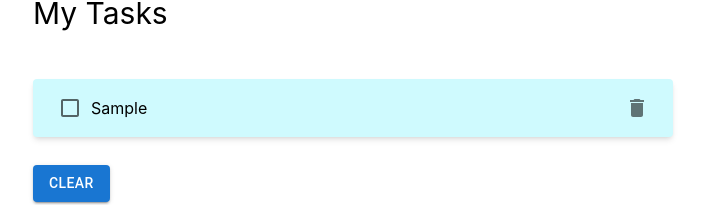
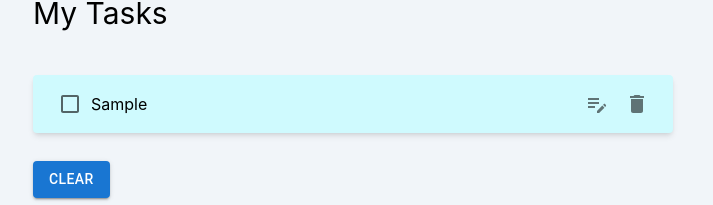
Before and after one commit to PrasannaVigneswari/NextrowTask1, a React (Create React App) app: page /Todo-list in a window 1280 px wide. Both pictures are taken after typing "Sample" into the empty fields and a click on the button "ADD". Shown: the part 369-574 px from the top of the page, without its empty margins (7-720 px from the left). Built offline with nearby package versions, Linux system fonts and the light colour scheme.

Commit message:
updated clearbutton and edit

```diff
--- a/src/Components/Todolist/Todolist.js
+++ b/src/Components/Todolist/Todolist.js
@@ -1,9 +1,16 @@
 import React, { useState, useEffect } from "react";
 import { useLocation } from "react-router-dom";
-import {TextField,Button,List,ListItem,Checkbox,IconButton,} from "@mui/material";
+import {
+  TextField,
+  Button,
+  List,
+  ListItem,
+  Checkbox,
+  IconButton,
+} from "@mui/material";
 import { AddCircle, Delete as DeleteIcon } from "@mui/icons-material";
+import EditNoteIcon from "@mui/icons-material/EditNote";
 import ConfirmationDialog from "../../utils/ConfirmationDialog";
-
 const Todolist = () => {
   const location = useLocation();
   const searchParams = new URLSearchParams(location.search);
@@ -13,25 +20,33 @@ const Todolist = () => {
   const [todos, setTodos] = useState([]);
   const [newTodo, setNewTodo] = useState("");
   const [error, setError] = useState("");
-  const [isConfirmationDialogOpen, setIsConfirmationDialogOpen] =useState(false);
+  const [isConfirmationDialogOpen, setIsConfirmationDialogOpen] =
+    useState(false);
   const [deleteConfirmationOpen, setDeleteConfirmationOpen] = useState(false);
   const [deleteIndex, setDeleteIndex] = useState(null);
+  const [editMode, setEditMode] = useState(false);
+  const [editIndex, setEditIndex] = useState(null);
+  const [editContent, setEditContent] = useState("");
+  const [editConfirmationOpen, setEditConfirmationOpen] = useState(false);
 
-  // Load tasks from local storage
   useEffect(() => {
     if (localStorage.getItem("localTasks")) {
       const storedList = JSON.parse(localStorage.getItem("localTasks"));
+
       setTodos(storedList);
       setIdCounter(storedList.length);
     }
   }, []);
 
-  // Save tasks to local storage
   const saveTasks = (tasks) => {
     localStorage.setItem("localTasks", JSON.stringify(tasks));
   };
 
-  // Add a new task
+  const handleNewTodoChange = (e) => {
+    setNewTodo(e.target.value);
+    setError("");
+  };
+
   const addTodo = () => {
     if (newTodo.trim() === "") {
       setError("Task cannot be empty");
@@ -55,20 +70,13 @@ const Todolist = () => {
     setIdCounter(idCounter + 1);
     saveTasks([...todos, newTask]);
   };
-
-  // Handle changes in the new task input
-  const handleNewTodoChange = (e) => {
-    setNewTodo(e.target.value);
-    setError("");
-  };
-
-  // Toggle task completion
   const toggleCompletion = (index) => {
     const updatedTodos = [...todos];
     updatedTodos[index].completed = !updatedTodos[index].completed;
     setTodos(updatedTodos);
     saveTasks(updatedTodos);
   };
+
   const openDeleteConfirmation = (index) => {
     setDeleteConfirmationOpen(true);
     setDeleteIndex(index);
@@ -93,19 +101,46 @@ const Todolist = () => {
     setIsConfirmationDialogOpen(false);
   };
 
+  const openEditConfirmation = (index) => {
+    setEditIndex(index);
+    setEditMode(true);
+    setEditConfirmationOpen(true); // Open the edit confirmation dialog
+    setEditContent(todos[index].title);
+  };
+
+  const handleEditConfirmation = () => {
+    if (editContent.trim() === "") {
+      setError("Task cannot be empty");
+      return;
+    }
+
+    // Update the task's title with the edited content
+    const updatedTodos = [...todos];
+    updatedTodos[editIndex].title = editContent;
+
+    // Add the updated todos to the state
+    setTodos(updatedTodos);
+
+    // Save the updated tasks to local storage and reset edit state
+    saveTasks(updatedTodos);
+    setEditMode(false);
+    setEditIndex(null);
+    setEditContent("");
+    setNewTodo(editContent); // Set the edited content as the new todo
+  };
+
   return (
-    <div className="p-10 h-screen">
+    <div className="p-10 h-screen bg-slate-100">
       <h1 className="text-4xl font-serif font-semibold text-sky-800 text-center">
-        Hi, {name}
+        Hi,{name}
       </h1>
       <h1 className="text-4xl text-center font-serif mt-8">Todos</h1>
       <h2 className="text-3xl mt-10">Create Task</h2>
-
       <div className="flex gap-4 mt-10">
         <TextField
           label="Add a new todo"
+          sx={{ width: "350px" }}
           variant="outlined"
-          sx={{ width: "350px" }}
           value={newTodo}
           onChange={handleNewTodoChange}
         />
@@ -117,16 +152,14 @@ const Todolist = () => {
         >
           Add
         </Button>
-
       </div>
       {error && <p className="text-red-500 mt-2">{error}</p>}
-
       <h4 className="text-3xl mt-10 mb-5">My Tasks</h4>
       <List>
         {todos.map((todo, index) => (
           <ListItem
             key={todo.id}
-            className="flex items-center bg-cyan-100 rounded mt-5 shadow-md max-w-screen-sm"
+            className={`flex items-center bg-cyan-100 mt-4 shadow-md rounded max-w-screen-sm`}
           >
             <Checkbox
               onClick={() => toggleCompletion(index)}
@@ -134,6 +167,28 @@ const Todolist = () => {
             />
             <span>{todo.title}</span>
             <div className="ml-auto">
+              {editIndex === index && editMode ? (
+                <IconButton onClick={handleEditConfirmation}>
+                  {" "}
+                  <EditNoteIcon />
+                </IconButton>
+              ) : (
+                <IconButton onClick={() => openEditConfirmation(index)}>
+                  {" "}
+                  <EditNoteIcon />
+                </IconButton>
+              )}
+              <ConfirmationDialog
+                open={editMode} // Use editMode to control the dialog's open state
+                onClose={() => {
+                  setEditMode(false); // Close the dialog
+                  setEditContent(""); // Reset the edit content
+                }}
+                onConfirm={handleEditConfirmation}
+                title="Confirm Edit"
+                content="Are you sure you want to edit this task?"
+              />
+
               <IconButton onClick={() => openDeleteConfirmation(index)}>
                 {" "}
                 <DeleteIcon />
@@ -154,6 +209,7 @@ const Todolist = () => {
         variant="contained"
         sx={{ marginTop: "20px" }}
         onClick={clearTodos}
+        disabled={todos.length === 0}
       >
         Clear
       </Button>
@@ -167,5 +223,4 @@ const Todolist = () => {
     </div>
   );
 };
-
 export default Todolist;
--- a/src/utils/ConfirmationDialog.js
+++ b/src/utils/ConfirmationDialog.js
@@ -15,5 +15,4 @@ const ConfirmationDialog = ({open, onClose, onConfirm, title, content,}) => {
     </Dialog>
   );
 };
-
-export default ConfirmationDialog;
+export default ConfirmationDialog
```
